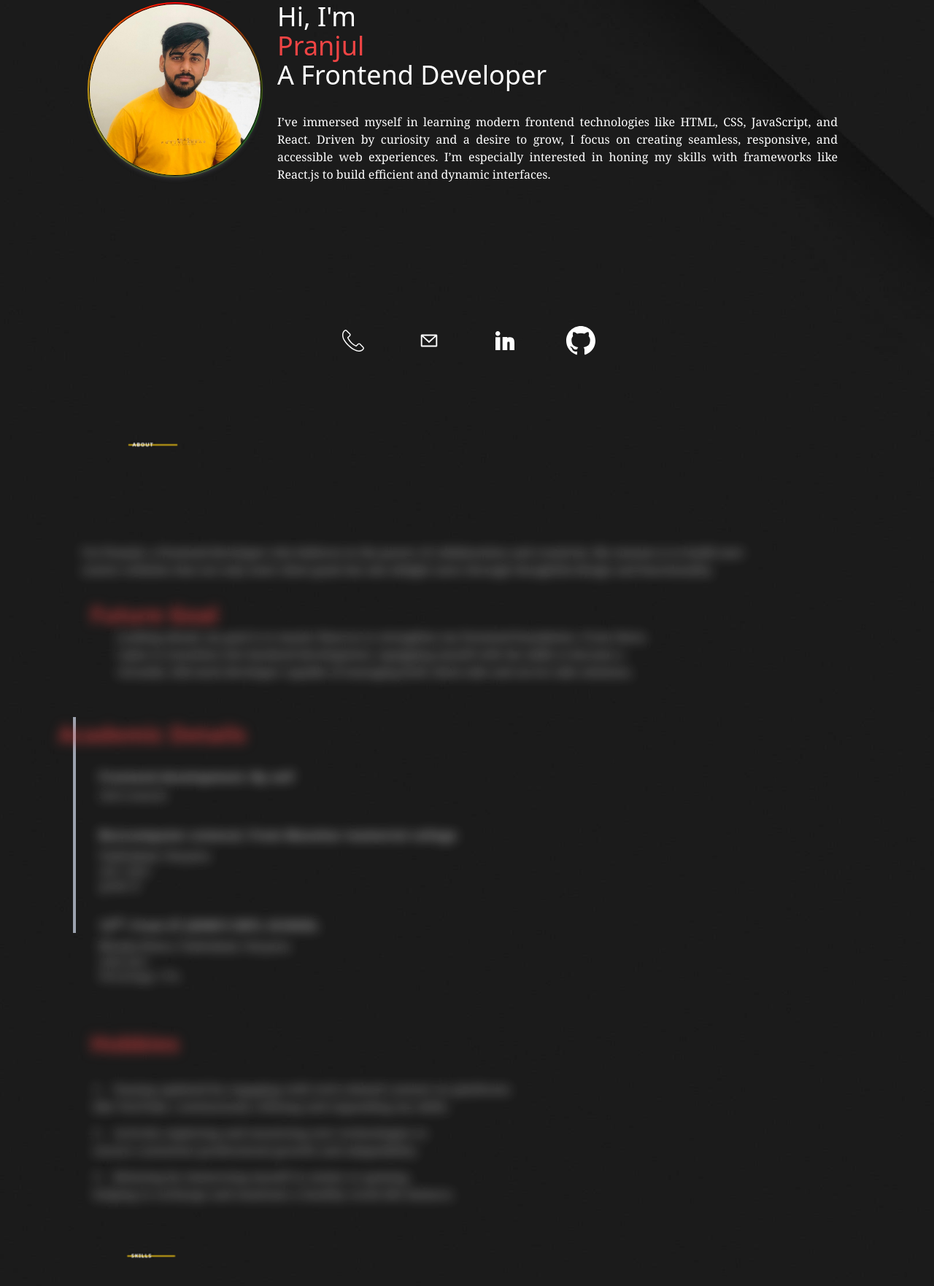
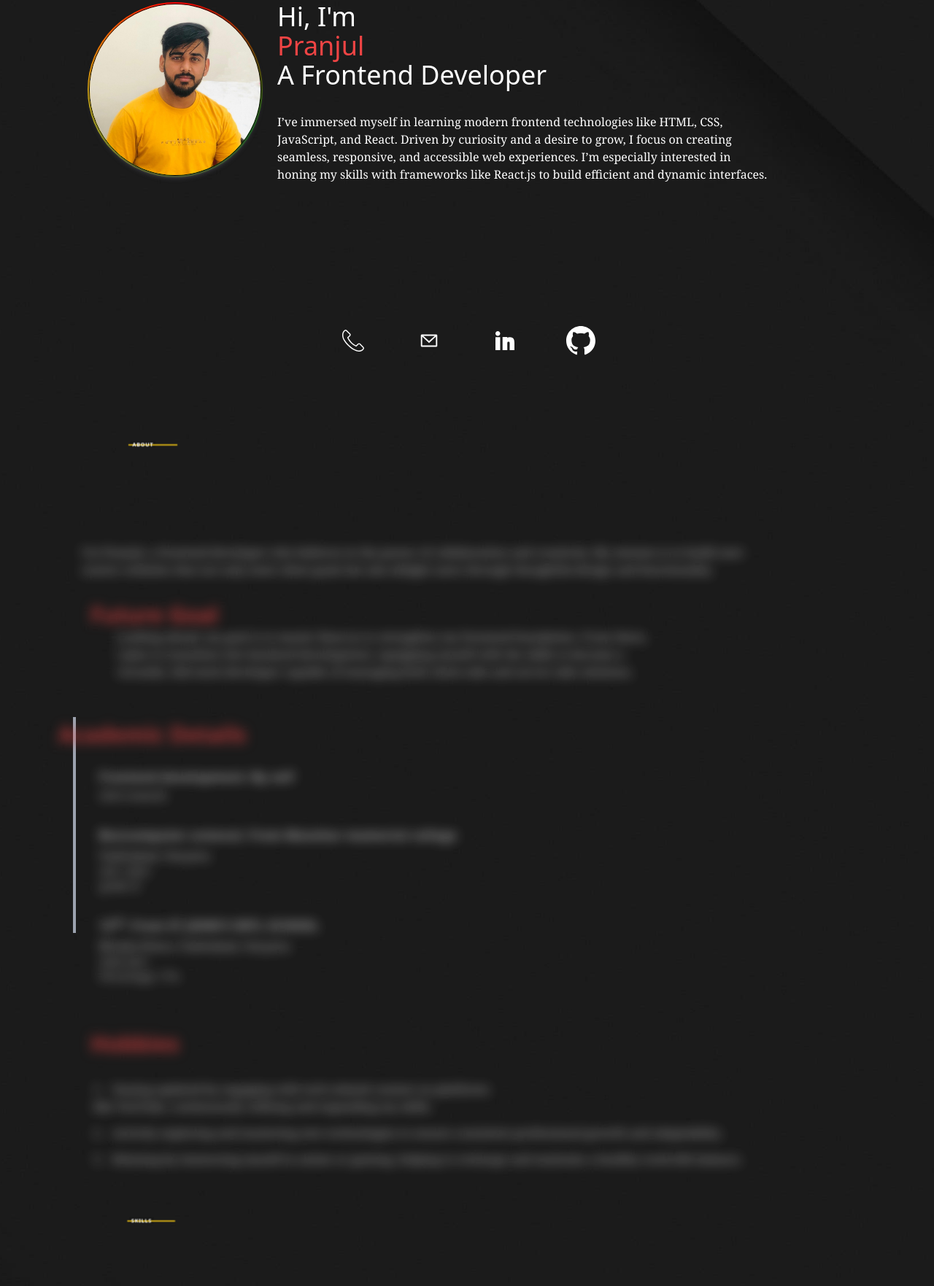
Before and after one commit to pranjul-jangra/Portfolio, a website: page src/index.html in a window 1280 px wide. Shown: the part 273-2036 px from the top of the page at 73% size. Drawn offline with Linux system fonts and the light colour scheme.

Commit message:
text refinment

```diff
--- a/src/index.html
+++ b/src/index.html
@@ -41,7 +41,7 @@
           </div>
           <div class="overflow-hidden">
             <div id="intro" class="opacity-0 text-4xl text-balance mb-8 transition-all duration-700">Hi, I'm <P class="text-red-500">Pranjul</P> A Frontend Developer</div>
-            <div id="HomeInfo" class="w-[60vw]  text-justify opacity-0 transition-all duration-1000 delay-300 font-serif mr-3">I’ve immersed myself in learning modern frontend technologies like HTML, CSS, JavaScript, and React. Driven by curiosity and a desire to grow, I focus on creating seamless, responsive, and accessible web experiences. I’m especially interested in honing my skills with frameworks like React.js to build efficient and dynamic interfaces.</div>
+            <div id="HomeInfo" class="w-[60vw] font-serif text-balance opacity-0 transition-all duration-1000 delay-300 mr-3">I’ve immersed myself in learning modern frontend technologies like HTML, CSS, JavaScript, and React. Driven by curiosity and a desire to grow, I focus on creating seamless, responsive, and accessible web experiences. I’m especially interested in honing my skills with frameworks like React.js to build efficient and dynamic interfaces.</div>
           </div>
         </div>
       </div>
@@ -97,7 +97,7 @@
       <div class="head-text">
         <div class="ml-3 mt-16">
           <div class="capitalize fade-down anime-fade mb-8 font-sans text-3xl font-extrabold text-red-500">hobbies</div>
-          <div class="ml-1 w-[80%] pr-5 *:mb-3 text-balance font-serif text-md tracking-wide">
+          <div class="ml-1 w-[80%] pr-5 *:mb-3 font-serif text-balance ">
             <div class="fade-down anime-fade whitespace-pre-wrap">1.   Staying updated by engaging with tech-related content on platforms like YouTube, continuously refining and expanding my skills.</div>
             <div class="fade-down anime-fade whitespace-pre-wrap">2.   Actively exploring and mastering new technologies to ensure consistent professional growth and adaptability.</div>
             <div class="fade-down anime-fade whitespace-pre-wrap">3.   Relaxing by immersing myself in anime or gaming, helping to recharge and maintain a healthy work-life balance.</div>
```
